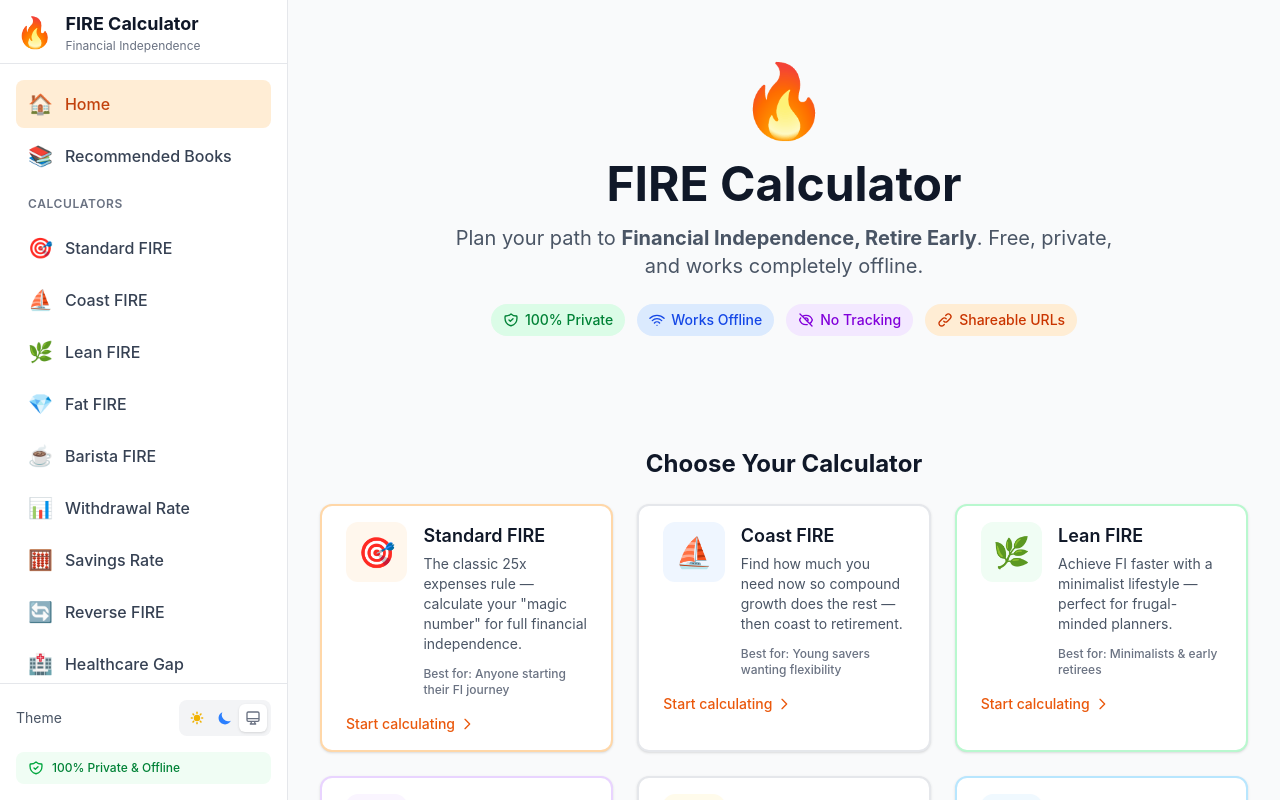
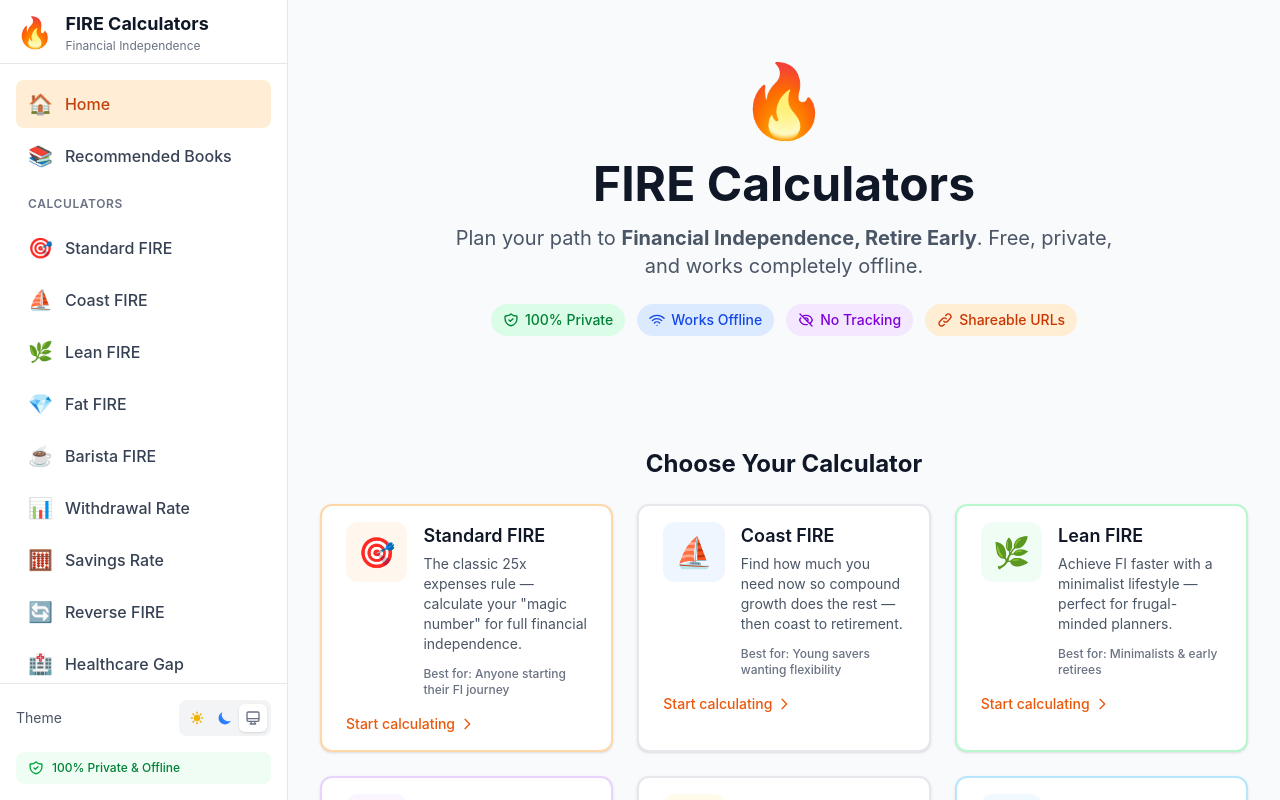
Before and after one commit to jamesmontemagno/app-fire-calculator, a React (Vite) app: page / in a window 1280 px wide. Shown: the top 800 px of the page. Built offline with nearby package versions, Linux system fonts and the light colour scheme.

Commit message:
feat: Update terminology for consistency
- 🔄 Changed "FIRE Calculator" to "FIRE Calculators" in Sidebar and Home pages for uniformity.

```diff
--- a/src/components/layout/Sidebar.tsx
+++ b/src/components/layout/Sidebar.tsx
@@ -44,7 +44,7 @@ export default function Sidebar({ isOpen, onClose }: SidebarProps) {
         >
           <span className="text-3xl">🔥</span>
           <div>
-            <div className="font-bold text-lg text-gray-900 dark:text-gray-100">FIRE Calculator</div>
+            <div className="font-bold text-lg text-gray-900 dark:text-gray-100">FIRE Calculators</div>
             <div className="text-xs text-gray-500 dark:text-gray-400">Financial Independence</div>
           </div>
         </NavLink>
--- a/src/pages/Home.tsx
+++ b/src/pages/Home.tsx
@@ -103,7 +103,7 @@ export default function Home() {
           <span className="text-7xl animate-pulse">🔥</span>
         </div>
         <h1 className="text-4xl sm:text-5xl font-bold text-gray-900 dark:text-gray-100 mb-4">
-          FIRE Calculator
+          FIRE Calculators
         </h1>
         <p className="text-xl text-gray-600 dark:text-gray-400 max-w-2xl mx-auto mb-6">
           Plan your path to <strong>Financial Independence, Retire Early</strong>.
```
